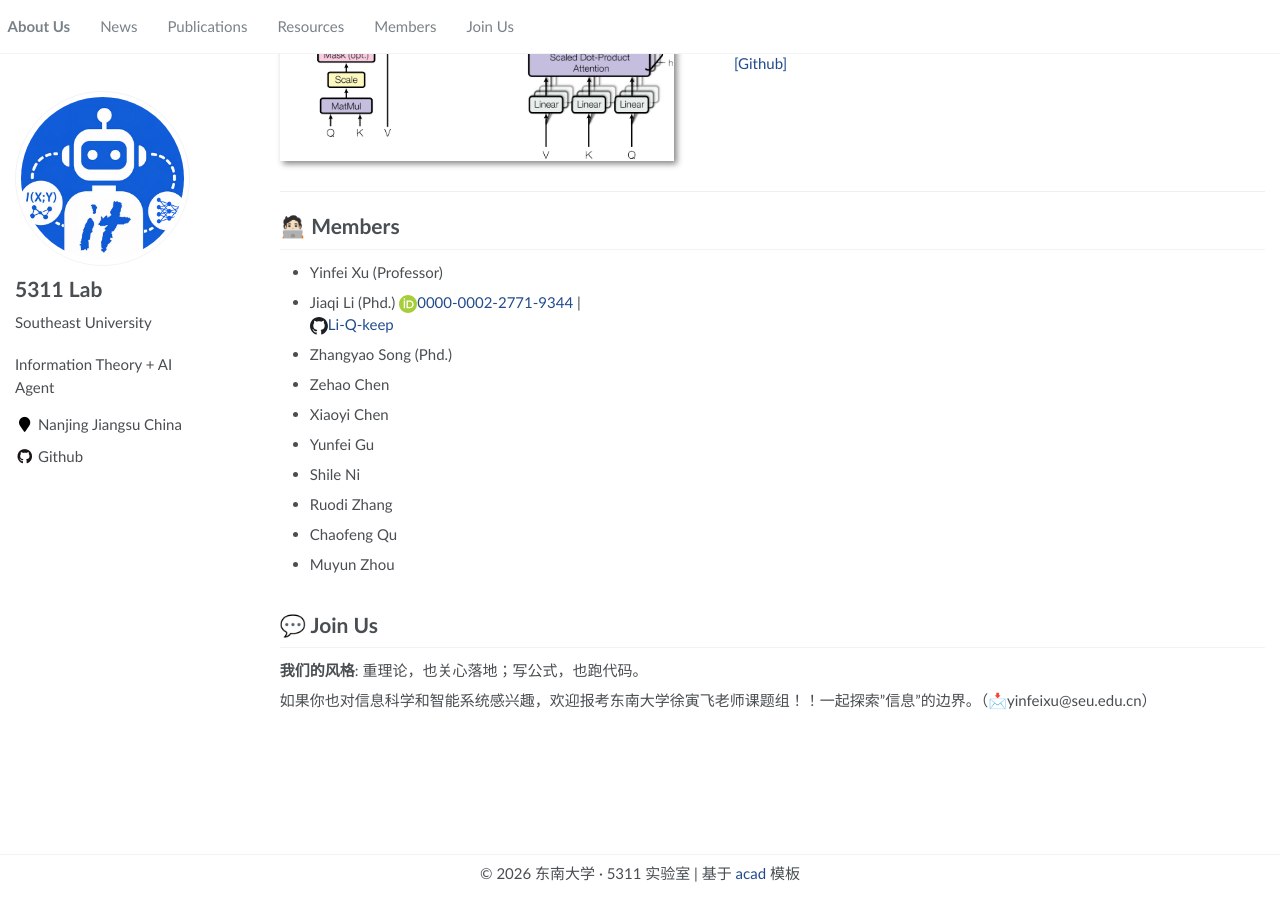
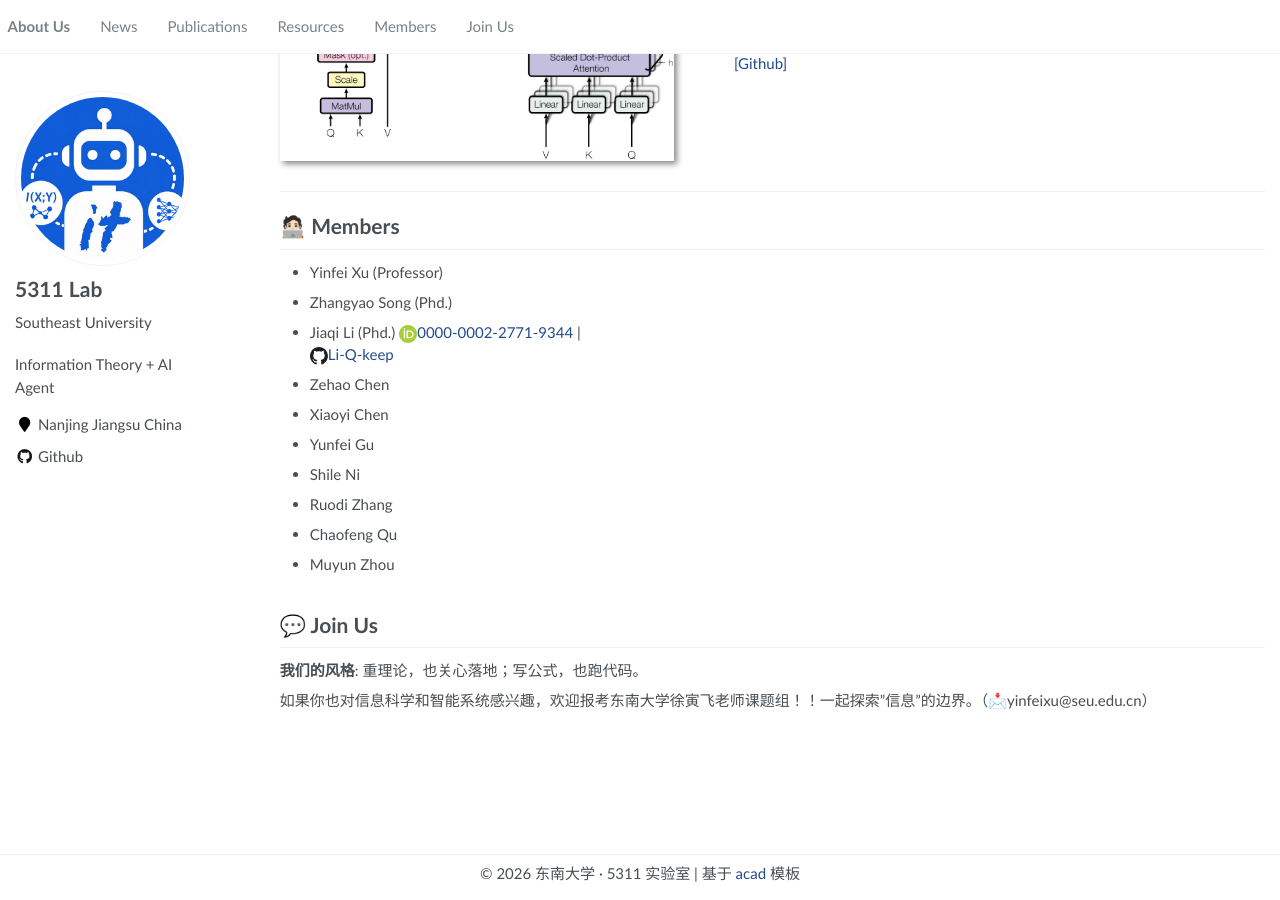
Before and after one commit to the-thinking-reed/the-thinking-reed.github.io, a Jekyll site: the page built from _pages/about.md, in a window 1280 px wide and 900 px high, scrolled down 1511 px. Built offline with Jekyll 4.4.1, drawn with Linux system fonts in a browser that asks for light colours.

```diff
--- a/_pages/about.md
+++ b/_pages/about.md
@@ -106,11 +106,11 @@ redirect_from:
 # 🧑🏻‍💻 Members
 
 - Yinfei Xu (Professor)
+- Zhangyao Song (Phd.)
 - Jiaqi Li (Phd.)
 <a href="https://orcid.org/0000-0002-2771-9344" aria-label="View ORCID record - 0000-0002-2771-9344"><img src="images/ORCID-iD_icon_vector.svg" width="18pt" alt="ORCID iD"/>0000-0002-2771-9344</a>  |
 <a href="https://github.com/Li-Q-keep"><img class="svg" src="images/github-logo.svg" width="18pt">Li-Q-keep</a>
 
-- Zhangyao Song (Phd.)
 - Zehao Chen
 - Xiaoyi Chen
 - Yunfei Gu
```
